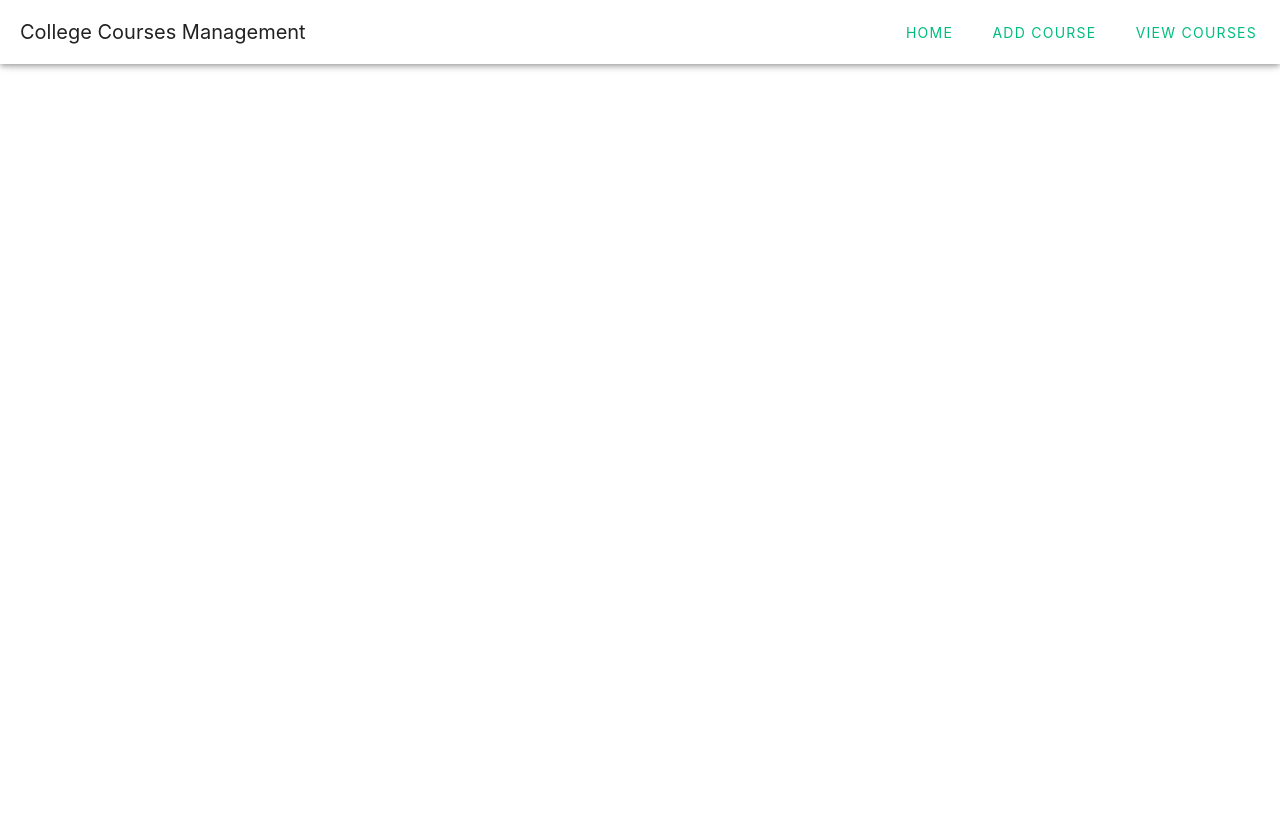
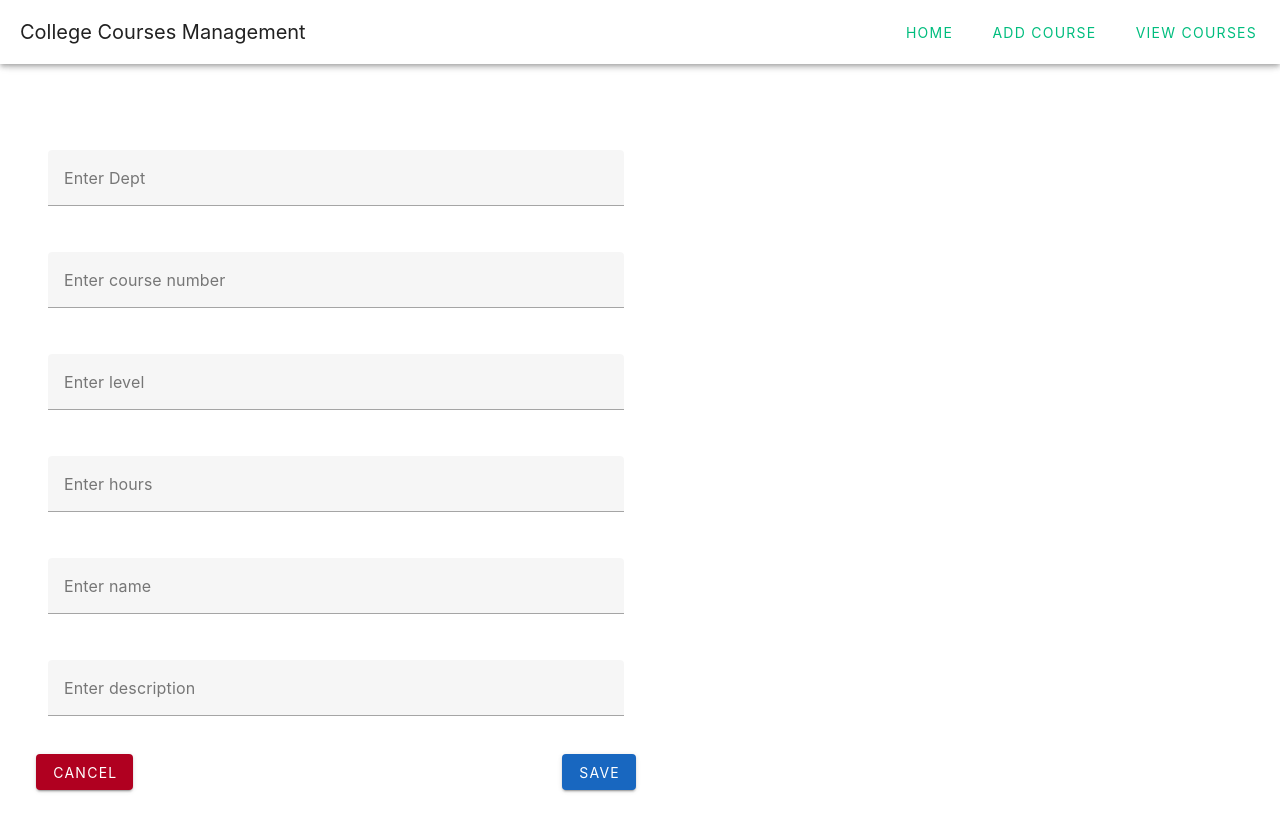
Before and after one commit to Matthew-Jang/frontend-course-listing, a Vue app: page /add-course in a window 1280 px wide. Shown: the top 832 px of the page. Before the commit the page ends 800 px from the top, so only its background shows below. Built offline with nearby package versions, Linux system fonts and the light colour scheme.

Commit message:
adding add course page

```diff
--- a/src/router/index.js
+++ b/src/router/index.js
@@ -1,7 +1,8 @@
 import { createRouter, createWebHistory } from 'vue-router'
 import HomeView from '../views/HomeView.vue'
+import AboutView from '../views/AboutView.vue'
 import ViewCourses from '../views/ViewCourses.vue'
-import AboutView from '../views/AboutView.vue' // Import the AboutView component
+import AddCourse from '../views/AddCourse.vue'
 
 const router = createRouter({
   history: createWebHistory(import.meta.env.BASE_URL),
@@ -20,6 +21,11 @@ const router = createRouter({
       path: '/courses',
       name: 'courses',
       component: ViewCourses
+    },
+    {
+      path: '/add-course',
+      name: 'add',
+      component: AddCourse
     }
   ]
 })
--- a/src/services/courseService.js
+++ b/src/services/courseService.js
@@ -1,7 +1,7 @@
 import axios from 'axios'
 
 const api = axios.create({
-  baseURL: 'http://localhost:5000/api'
+  baseURL: 'http://localhost:3100/api'
 })
 
 export const getCourses = () => api.get('/courses')
--- /dev/null
+++ b/src/views/AddCourse.vue
@@ -0,0 +1,96 @@
+<script setup>
+import { addCourse } from '../services/courseService.js'
+</script>
+
+<template>
+  <v-container class="d-flex justify-center align-center" style="height: 100vh">
+    <v-form>
+      <v-row>
+        <!-- Text Field -->
+        <v-col cols="12">
+          <v-text-field v-model="deptField" label="Enter Dept" outlined clearable></v-text-field>
+        </v-col>
+
+        <!-- Text Field -->
+        <v-col cols="12">
+          <v-text-field
+            v-model="courseNumberField"
+            label="Enter course number"
+            outlined
+            clearable
+          ></v-text-field>
+        </v-col>
+
+        <!-- Text Field -->
+        <v-col cols="12">
+          <v-text-field v-model="levelField" label="Enter level" outlined clearable></v-text-field>
+        </v-col>
+
+        <!-- Text Field -->
+        <v-col cols="12">
+          <v-text-field v-model="hoursField" label="Enter hours" outlined clearable></v-text-field>
+        </v-col>
+
+        <!-- Text Field -->
+        <v-col cols="12">
+          <v-text-field v-model="nameField" label="Enter name" outlined clearable></v-text-field>
+        </v-col>
+
+        <!-- Text Field -->
+        <v-col cols="12">
+          <v-text-field
+            v-model="descriptionField"
+            label="Enter description"
+            outlined
+            clearable
+          ></v-text-field>
+        </v-col>
+      </v-row>
+
+      <!-- Button Section -->
+      <v-row class="mt-4" justify="space-between">
+        <!-- Cancel Button -->
+        <v-btn color="error" @click="onCancel"> Cancel </v-btn>
+        <!-- Save Button -->
+        <v-btn color="primary" @click="onSave"> Save </v-btn>
+      </v-row>
+    </v-form>
+  </v-container>
+</template>
+
+<script>
+export default {
+  data() {
+    return {
+      deptField: '',
+      courseNumberField: '',
+      levelField: '',
+      hoursField: '',
+      nameField: '',
+      descriptionField: ''
+    }
+  },
+  methods: {
+    async onSave() {
+      try {
+        const newCourse = {
+          dept: this.deptField,
+          course_number: this.courseNumberField,
+          Level: this.levelField,
+          Hours: this.hoursField,
+          Name: this.nameField,
+          Description: this.descriptionField
+        }
+        await addCourse(newCourse)
+        this.$router.push('/courses')
+      } catch (error) {
+        console.error('Error saving course:', error)
+        alert('Failed to save course. Please try again.')
+      }
+    },
+    onCancel() {
+      this.$router.push('/courses')
+    }
+  }
+}
+</script>
```
